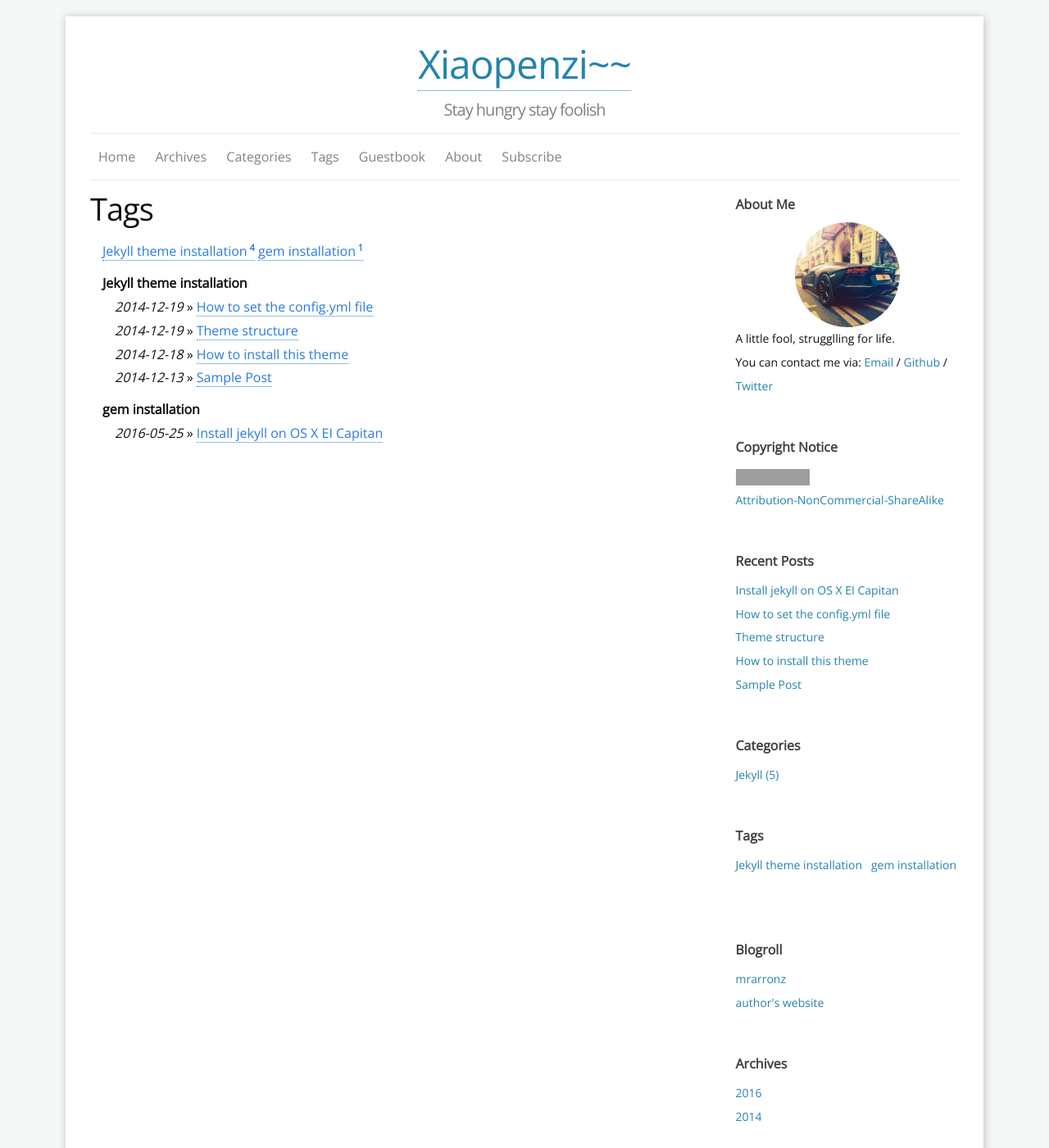
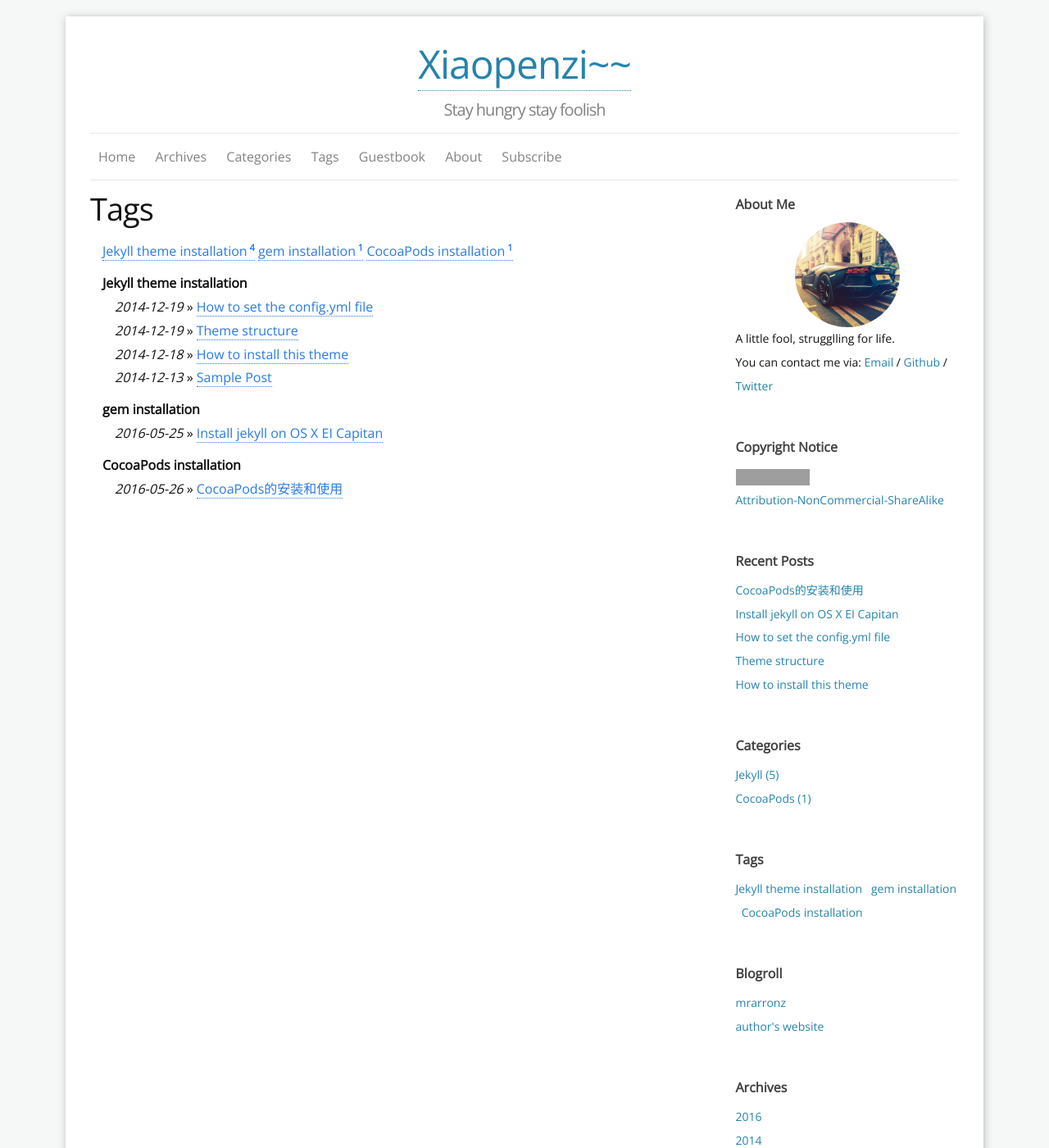
Before and after one commit to mrarronz/mrarronz.github.io, a Jekyll site: the page built from d_tags.md, in a window 1280 px wide and 1400 px high. Shown: the whole window at 82% size. Built offline with Jekyll 4.4.1, drawn with Linux system fonts in a browser that asks for light colours; some of the changed lines change nothing that is shown; grey boxes are pictures that could not be loaded.

Commit message:
Update pods

````diff
--- a/_posts/2016-05-25-jekyll-install-problem-on-elcapitan.md
+++ b/_posts/2016-05-25-jekyll-install-problem-on-elcapitan.md
@@ -1,30 +1,23 @@
 ---
 layout: post
 title: Install jekyll on OS X EI Capitan
-excerpt: "Just about everything you'll need to style in the theme: headings, paragraphs, blockquotes, tables, code blocks, and more."
+excerpt: "The installation about jekyll."
 categories: Jekyll
 tags: [gem installation]
 comments: true
 ---
 
-前不久由于要将Xcode升级到7.3版本，只好将系统升级到OS X最新的EL Capitan。升级后cocoaPods使用出现了问题，在Xcode项目中创建podfile文件使用pod install命令提示command not found。原来是cocoaPods在系统升级后被干掉了，只能重新安装了。
+前不久由于要将Xcode升级到7.3版本，只好将系统升级到OS X最新的EL Capitan。
 
-```
-sudo gem install cocoapods
-```
-这个命令打出后安装仍然有问题，正确的做法是：
-
-```
-sudo gem install -n /usr/local/bin cocoapods
-```
-
-
-在安装jekyll的时候也出现了问题，这里主要记录下当时的操作，以便以后遇到问题能快速定位，具体错误差不多都忘了。
+在安装jekyll的时候出现了问题，这里主要记录下当时的操作，以便以后遇到问题能快速定位，具体错误差不多都忘了。
 
 当执行sudo gem install jekyll命令时总是提示安装不成功，具体错误提示忘记了，大概是:
 
 ```
-ERROR: Failed to build gem native extension....
+Failed to build gem native extension....
+
+ERROR:  While executing gem ... (Errno::EPERM)
+Operation not permitted
 ```
 然后搜索了半天，结合错误提示，猜测可能是ruby的原因，于是按照各路网友的做法，使用RVM安装ruby。RVM是安装成功了，但是ruby还是安装不成功，mac系统已经自带ruby了，所以用RVM安装ruby个人觉得其实也没必要。直到找到这个[Jekyll安装教程](http://www.zhanxin.info/jekyll/2013-08-07-jekyll-doc-installation.html)之后，又重新试着使用Homebrew来更新ruby。在安装过程中出现问题，按照提示执行brew link xxx(这里都不记得了)，执行之后还是没成功。由于homebrew是我之前安装过的，所以决定将它卸载，重装一遍。
 
--- /dev/null
+++ b/_posts/2016-05-26-cocoapods-install-usage.md
@@ -0,0 +1,208 @@
+---
+layout: post
+title: CocoaPods的安装和使用
+excerpt: "CocoaPods的安装和使用，如何创建podspec并push到cocoaPods仓库"
+categories: CocoaPods
+tags: [CocoaPods installation]
+comments: true
+---
+
+## 安装
+
+CocoaPods可以使用Mac自带的RubyGems来安装，但是由于ruby的软件源rubygems.org被天朝屏蔽，只能切换为淘宝的rubygems镜像。
+
+```
+XXX-MacBook-Pro:~ XXX$ gem sources -l
+*** CURRENT SOURCES ***
+
+https://ruby.taobao.org/
+```
+移除当前的rubygems，替换为淘宝的
+
+```
+gem sources --remove https://rubygems.org/
+gem sources -a https://ruby.taobao.org/
+gem sources -l
+```
+可以用以下命令对gem 进行更新：
+
+```
+sudo gem update --system
+```
+然后就可以安装cocoaPods了
+
+```
+sudo gem install cocoapods
+```
+Max系统升级到OS X EI Capitan之后改为
+
+```
+sudo gem install -n /usr/local/bin cocoapods
+pod setup
+```
+<br/>
+
+## 使用
+
+1、新建podfile
+
+cd到项目的根目录下
+
+```
+vim podfile
+```
+打开podfile，在podfile中引用第三方库
+
+```
+touch podfile
+```
+
+```
+platform:ios, '6.0'
+pod 'AFNetworking', '~> 3.0'
+```
+ESC退出编辑，ZZ关闭文件
+
+2、安装第三方库
+
+```
+pod install
+```
+更新时podspec会更新本地仓库，这个过程耗时比较长，可以用以下命令
+
+```
+pod install --verbose --no-repo-update (注：--verbose可以不加，加上是为了打出更多调试信息)
+```
+
+执行完后，项目根目录下会出现podfile.lock，pods，后缀名为.xcworkspace的项目文件。以后打开项目就只需要双击xcworkspace文件。
+<br/>
+
+3、更新pod
+
+编辑podfile文件，加入其它第三方库的引用方式，再执行pod update。在这个过程中需要注意第三方库之间的引用关系，以免造成pod update出错的情况。
+
+```
+pod update --verbose --no-repo-update
+```
+
+4、多个target的使用方式
+
+推荐方式：不同的target使用不同的第三方依赖配置，如下：
+
+```
+source 'https://github.com/CocoaPods/Specs.git'
+platform :ios, '6.0'
+
+target :TargetName1 do
+    pod 'AFNetworking'
+    pod 'MBProgressHUD'
+end
+
+target :TargetName2 do
+    pod 'MBProgressHUD'
+end
+```
+<br/>
+
+## 创建podspec文件，为自己的项目增加pod支持
+
+1、将自己的源码上传到github仓库再clone到本地，如果仓库有代码就直接clone
+
+2、创建podspec文件
+
+```
+pod spec create XXXX(项目名称)
+```
+这时候本地仓库就生成了一个podspec文件
+
+3、配置podspec文件
+
+用vim或者编辑器打开.podspec文件进行编辑，以我的项目[NSStringCategoryKit](https://github.com/mrarronz/NSStringCategoryKit)为例
+
+```
+Pod::Spec.new do |s|
+  s.name         = "NSStringCategoryKit"
+  s.version      = "0.0.1"
+  s.summary      = "A NSString category collections."
+  s.description  = <<-DESC
+ A category collections for NSString class. All the methods in category are often used in app development.
+                   DESC
+  s.homepage     = "https://github.com/mrarronz/NSStringCategoryKit"
+  s.license      = "MIT"
+  s.author       = { "mrarronz" => "zhuhao1340@xxx.com" }
+  s.platform     = :ios, "7.0"
+  s.source       = { :git => "https://github.com/mrarronz/NSStringCategoryKit.git", :tag => "0.0.1" }
+  s.source_files  = "NSStringCategoryKit"， "NSStringCategoryKit/**/*.{h，m}"
+  s.public_header_files = "NSStringCategoryKit/**/*.h"
+  s.frameworks = "Foundation", "UIKit", "CoreImage"
+  s.requires_arc = true
+end
+```
+
+4、验证podspec文件
+
+在上传podspec文件之前，先验证一下看是否有错误
+
+```
+pod lib lint
+```
+如果出现passed validation的提示，就说明验证通过了，如果出现错误，可以根据错误消息来更改配置文件。
+
+```
+pod lib lint --verbose
+```
+使用以上命令验证时会给出更详细的提示信息，根据这个错误信息来修改配置文件
+
+5、打tag上传podspec文件
+
+```
+git tag -m "first release" "0.0.1"
+git push --tags
+```
+注意，这里必须要给项目打上tag，作为一个版本来发布。然后就是把podspec上传到cocoapods官方库了。以前可能需要用clone，pull request的方式提交，耗时非常久，现在只需要参照官方的做法
+
+```
+pod trunk register orta@cocoapods.org 'Orta Therox' --description='macbook air'
+```
+将邮箱，用户名和description改为自己的，执行之后，这个邮箱会收到一封来自cocoaPods官方的邮件，确认之后就注册完成了
+
+然后使用
+
+```
+pod trunk me
+```
+这个命令来查看当前你的账号的会话状况，这个是跟你的设备相关的
+
+cd到你的podspec所在目录，执行以下命令开始提交podspec文件到cocoaPods官方库，这里还是以我的项目为例
+
+```
+pod trunk push NSStringCategoryKit.podspec
+```
+这个过程等待时间比较长，大概一个小时左右，成功之后执行
+
+```
+pod setup
+```
+更新一下本地仓库，再执行
+
+```
+pod search NSStringCategoryKit
+```
+就可以找到项目了。
+
+6、使用自己的pods项目
+
+在Xcode项目的podfile文件中按照上面的cocoapods的使用方法配置podfile，例如
+
+```
+platform:ios, '7.0'
+pod 'NSStringCategoryKit'
+```
+然后执行更新操作就可以了。
+
+如果没有将自己的podspec文件上传，也可以在项目中进行使用，这时需要指定github的项目路径和tag
+
+```
+platform :ios, '7.0'
+pod 'NSStringCategoryKit', :git => 'https://github.com/mrarronz/NSStringCategoryKit.git', :tag => '0.1.0'
+```
````
Also changed, not shown: 14 other files.
